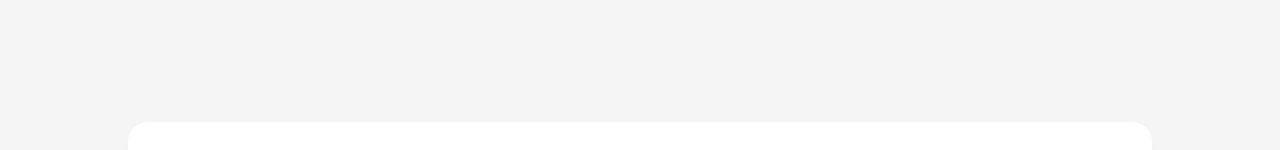
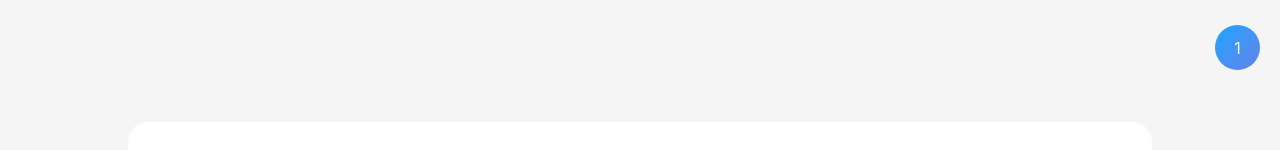
Before and after one commit to Lab-Quantum/Quizometro, a React (Create React App) app in the folder web/: page / in a window 1280 px wide. Both pictures are taken after a click on the picture 640 px from the left and 395 px from the top of the page. Shown: the top 150 px of the page. Built offline with nearby package versions, Linux system fonts and the light colour scheme.

Commit message:
identifier

```diff
--- a/web/src/components/CardQuiz/cardQuiz.css
+++ b/web/src/components/CardQuiz/cardQuiz.css
@@ -44,10 +44,29 @@
 }
 
 
-.alternative{
+.cardQuiz .alternatives .alternative{
     width: 80%;
     margin-bottom: 20px;
 
     display:flex;
     justify-content: center;
 }
+
+.identifier{
+    width: 45px;
+    height: 45px;
+
+    background-image: linear-gradient(to right bottom, #10a4ff, #319cfa, #4494f5, #538cee, #6083e7);
+
+    display:flex;
+    justify-content: center;
+    align-items: center;
+
+    color:#fff;
+
+    border-radius: 100%;
+
+    position: fixed;
+    top: 25px;
+    right: 20px;
+}
--- a/web/src/components/CardQuiz/index.js
+++ b/web/src/components/CardQuiz/index.js
@@ -24,6 +24,7 @@ const CardQuiz = () => {
                     <Button fullWidth variant="contained" color="primary" disableElevation>Cabeção da Malhação</Button>
                 </div>
             </div>
+            <div className="identifier">1</div>
         </div>
     )
 }
```
